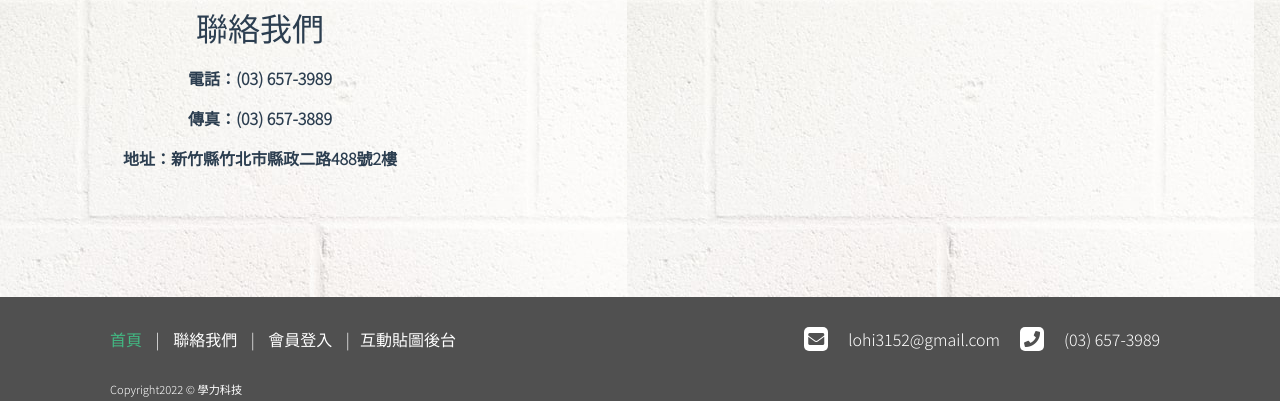
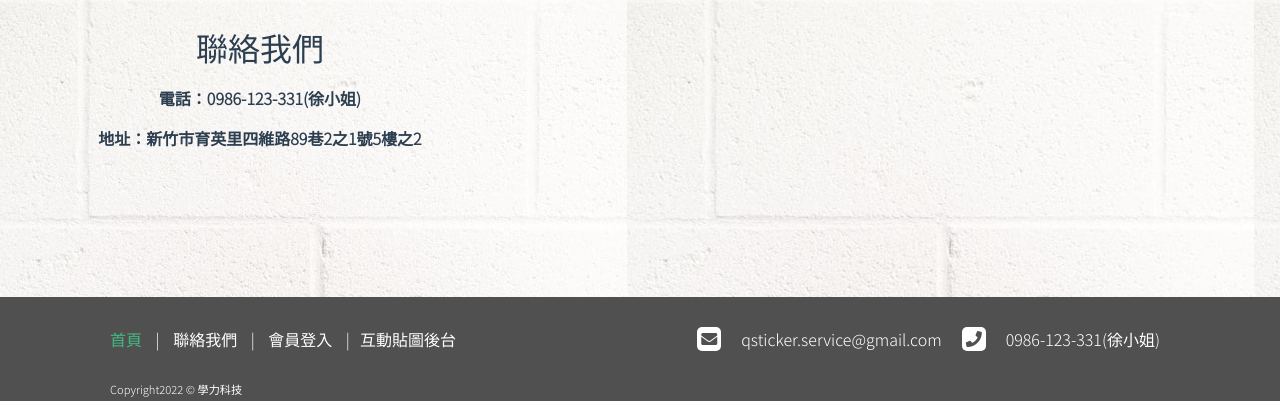
Before and after one commit to Lohsini/qsticker_website, a Vue app: page /login in a window 1280 px wide. Shown: the part 6999-7400 px from the top of the page. Built offline with nearby package versions, Linux system fonts and the light colour scheme; what vue-clipboard2, vue-js-modal would draw is missing.

Commit message:
update contact method

```diff
--- a/src/components/ContactArea.vue
+++ b/src/components/ContactArea.vue
@@ -3,9 +3,9 @@
     <div class="container row">
       <div class="section txt col-md-4 col-sm-12">
         <h2>聯絡我們</h2>
-        <p>電話：(03) 657-3989</p>
-        <p>傳真：(03) 657-3889</p>
-        <p>地址：新竹縣竹北市縣政二路488號2樓</p>
+        <p>電話：0986-123-331(徐小姐)</p>
+        <!-- <p>傳真：(03) 657-3889</p> -->
+        <p>地址：新竹市育英里四維路89巷2之1號5樓之2</p>
       </div>
       <div class="section input-area col-md-8 col-sm-12"
            data-aos="zoom-in"
--- a/src/components/Footer.vue
+++ b/src/components/Footer.vue
@@ -18,13 +18,13 @@
           <div class="icon">
             <i class="fas fa-envelope" />
           </div>
-          <p>lohi3152@gmail.com</p>
+          <p>qsticker.service@gmail.com</p>
         </div>
         <div class="phone">
           <div class="icon">
             <i class="fas fa-phone" />
           </div>
-          <p>(03) 657-3989</p>
+          <p>0986-123-331(徐小姐)</p>
         </div>
       </div>
     </div>
--- a/src/views/Contact.vue
+++ b/src/views/Contact.vue
@@ -4,7 +4,7 @@
       聯絡我們
     </h1>
     <iframe
-      src="https://www.google.com/maps/embed?pb=!1m18!1m12!1m3!1d14488.444016750323!2d120.97311543557453!3d24.79165222556012!2m3!1f0!2f0!3f0!3m2!1i1024!2i768!4f13.1!3m3!1m2!1s0x34683672cd4db607%3A0x112b5d5bda760413!2z5ZyL56uL5riF6I-v5aSn5a24!5e0!3m2!1szh-TW!2stw!4v1639554456603!5m2!1szh-TW!2stw"
+      src="https://www.google.com/maps/embed?pb=!1m18!1m12!1m3!1d3621.838765273085!2d120.95844621500167!3d24.8009739840821!2m3!1f0!2f0!3f0!3m2!1i1024!2i768!4f13.1!3m3!1m2!1s0x346835946a07f875%3A0x5a85310c740ea434!2zMzAw5paw56u55biC5YyX5Y2A5Zub57at6LevODnomZ_kuYsgMg!5e0!3m2!1szh-TW!2stw!4v1680856568231!5m2!1szh-TW!2stw"
       width="100%"
       height="450"
       style="border:0;"
```
